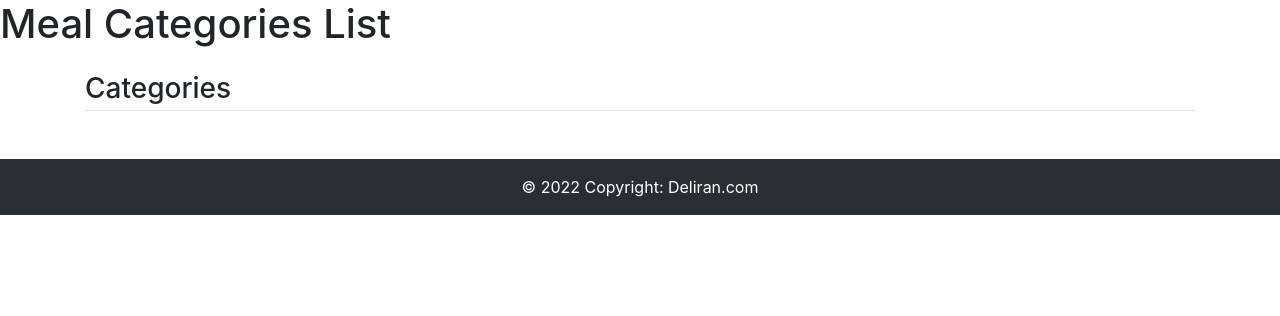
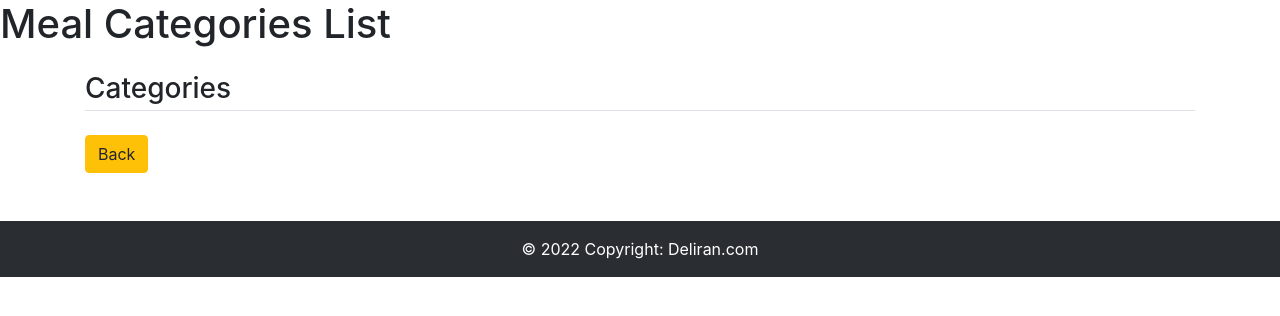
Before and after one commit to delaramghaemmaghami/Maktab_Final_Project, a Django app: page /restaurant/meal-category-list/ in a window 1280 px wide. Shown: the part 56-372 px from the top of the page. Run offline with Django 3.2, Linux system fonts and the light colour scheme; data that the repository does not hold is empty; some libraries are stand-ins or nearby versions.

Commit message:
Adding back buttons in food restaurant meal and meal category

```diff
--- a/SRC/templates/restaurant/food_reataurant_meal_list.html
+++ b/SRC/templates/restaurant/food_reataurant_meal_list.html
@@ -14,6 +14,10 @@
 	<h1>Food Restaurant Meal</h1>
 	<main class="container my-4">
 		<h3 class="my-4 border-bottom pb-1">Categories</h3>
+		<div>
+			<a href="{% url 'foods_list' %}" class="btn btn-warning" role="button">Back</a>
+		</div>
+		<br>
 		<div class="row">
 			{% if data %}
 				{% for cat in data %}
--- a/SRC/templates/restaurant/meal_category_list.html
+++ b/SRC/templates/restaurant/meal_category_list.html
@@ -14,6 +14,10 @@
 	<h1>Meal Categories List</h1>
 	<main class="container my-4">
 		<h3 class="my-4 border-bottom pb-1">Categories</h3>
+		<div>
+			<a href="{% url 'foods_list' %}" class="btn btn-warning" role="button">Back</a>
+		</div>
+		<br>
 		<div class="row">
 			{% if data %}
 				{% for cat in data %}
```
